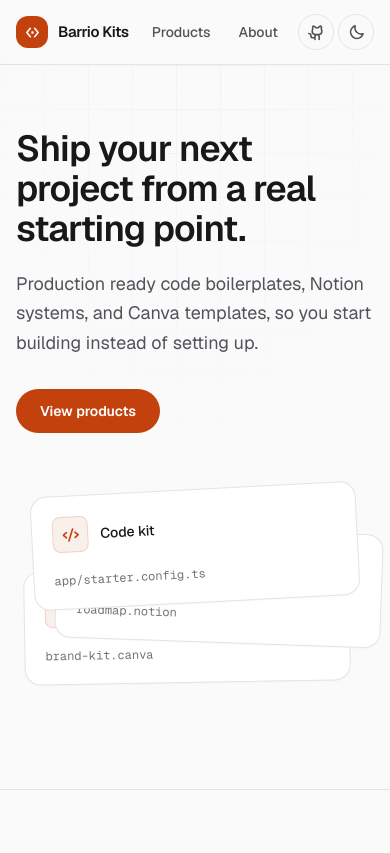
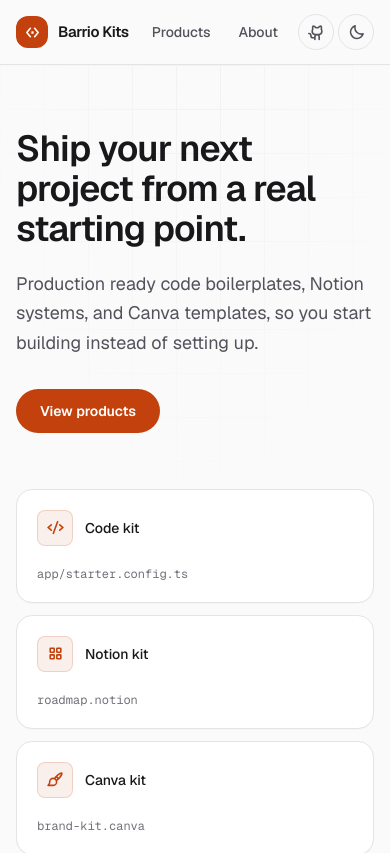
Before and after one commit to KikeCR/barriokits-landing, a Next.js app: page / in a window 390 px wide. Shown: the top 853 px of the page. Built offline with nearby package versions, Linux system fonts and the light colour scheme.

Commit message:
Fixed mobile issue.

```diff
--- a/components/KitStackVisual.tsx
+++ b/components/KitStackVisual.tsx
@@ -5,21 +5,21 @@ const tiles = [
     label: "Code",
     file: "app/starter.config.ts",
     icon: Code,
-    base: "translate-x-0 translate-y-0 rotate-[-3deg]",
+    base: "sm:rotate-[-3deg]",
     hover: "sm:group-hover:translate-x-0 sm:group-hover:translate-y-0 sm:group-hover:rotate-[-4deg]",
   },
   {
     label: "Notion",
     file: "roadmap.notion",
     icon: SquaresFour,
-    base: "translate-x-6 translate-y-10 rotate-[2deg]",
+    base: "sm:translate-x-6 sm:translate-y-10 sm:rotate-[2deg]",
     hover: "sm:group-hover:translate-x-6 sm:group-hover:translate-y-[104px] sm:group-hover:rotate-[2deg]",
   },
   {
     label: "Canva",
     file: "brand-kit.canva",
     icon: PaintBrush,
-    base: "-translate-x-2 translate-y-20 rotate-[-1deg]",
+    base: "sm:-translate-x-2 sm:translate-y-20 sm:rotate-[-1deg]",
     hover: "sm:group-hover:-translate-x-2 sm:group-hover:translate-y-[204px] sm:group-hover:rotate-[-1deg]",
   },
 ] as const;
@@ -27,13 +27,13 @@ const tiles = [
 export function KitStackVisual() {
   return (
     <div
-      className="group relative mx-auto h-[220px] w-full max-w-sm sm:h-[360px]"
+      className="group mx-auto flex w-full max-w-sm flex-col gap-3 sm:relative sm:block sm:h-[360px]"
       aria-hidden="true"
     >
       {tiles.map(({ label, file, icon: Icon, base, hover }, index) => (
         <div
           key={label}
-          className={`absolute inset-x-4 top-0 rounded-2xl border border-border bg-surface p-5 shadow-[0_1px_0_rgba(0,0,0,0.02)] transition-transform duration-300 ease-out ${base} ${hover}`}
+          className={`w-full rounded-2xl border border-border bg-surface p-5 shadow-[0_1px_0_rgba(0,0,0,0.02)] transition-transform duration-300 ease-out sm:absolute sm:inset-x-4 sm:top-0 ${base} ${hover}`}
           style={{ zIndex: tiles.length - index }}
         >
           <div className="flex items-center gap-3">
```
